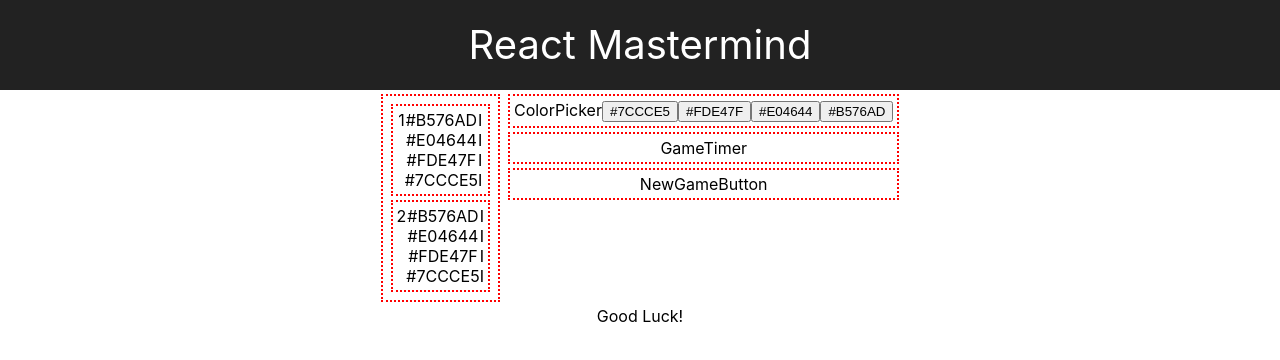
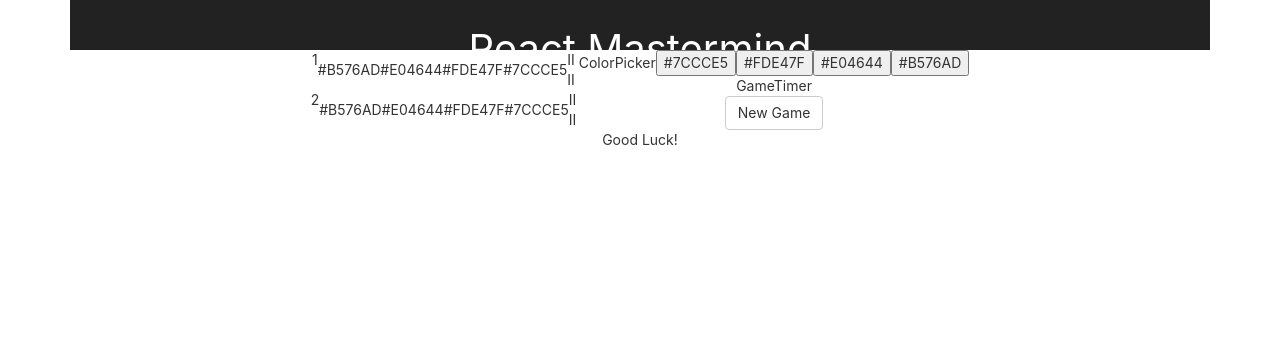
Before and after one commit to jlee8020/react-mastermind, a React (Create React App) app: page / in a window 1280 px wide. Shown: the top 360 px of the page. Built offline with nearby package versions, Linux system fonts and the light colour scheme.

Commit message:
add new game button, guesspegs styling

```diff
--- a/public/index.html
+++ b/public/index.html
@@ -15,6 +15,8 @@
       user's mobile device or desktop. See https://developers.google.com/web/fundamentals/web-app-manifest/
     -->
     <link rel="manifest" href="%PUBLIC_URL%/manifest.json" />
+    <link rel="stylesheet" href="https://maxcdn.bootstrapcdn.com/bootstrap/3.3.7/css/bootstrap.min.css" integrity="sha384-BVYiiSIFeK1dGmJRAkycuHAHRg32OmUcww7on3RYdg4Va+PmSTsz/K68vbdEjh4u" crossorigin="anonymous">
+
     <!--
       Notice the use of %PUBLIC_URL% in the tags above.
       It will be replaced with the URL of the `public` folder during the build.
@@ -24,9 +26,9 @@
       work correctly both with client-side routing and a non-root public URL.
       Learn how to configure a non-root public URL by running `npm run build`.
     -->
-    <title>React App</title>
+    <title>React Mastermind App</title>
   </head>
-  <body>
+  <body class="container">
     <noscript>You need to enable JavaScript to run this app.</noscript>
     <div id="root"></div>
     <!--
--- a/src/App.css
+++ b/src/App.css
@@ -1,5 +1,6 @@
 .App {
     text-align: center;
+    flex-direction: column;
   }
 
   .App-header {
--- /dev/null
+++ b/src/components/GuessPegs/GuessPegs.css
@@ -0,0 +1,8 @@
+.GuessPegs {
+    display: flex;
+    flex-direction: row; /* FYI, 'row' is the default */
+    flex-wrap: nowrap;   /* FYI, 'nowrap' is the default */
+    /* below is a shortcut for the above two declarations */
+    /* flex-flow: row nowrap; */
+    align-items: center;
+  }
--- a/src/components/GuessPegs/GuessPegs.jsx
+++ b/src/components/GuessPegs/GuessPegs.jsx
@@ -1,8 +1,9 @@
 import React from 'react';
 import GuessPeg from '../GuessPeg/GuessPeg';
+import './GuessPegs.css'
 
 const GuessPegs = (props) => (
-  <div>
+  <div className="GuessPegs">
     <GuessPeg color={props.colors[props.code[0]]} />
     <GuessPeg color={props.colors[props.code[1]]} />
     <GuessPeg color={props.colors[props.code[2]]} />
--- /dev/null
+++ b/src/components/GuessScore/GuessScore.css
@@ -0,0 +1,9 @@
+.GuessScore {
+    display: flex;
+    flex-direction: row; /* FYI, 'row' is the default */
+    flex-wrap: wrap;   /* FYI, 'nowrap' is the default */
+    /* below is a shortcut for the above two declarations */
+    /* flex-flow: row nowrap; */
+    align-items: center;
+    width: 10px;
+  }
--- a/src/components/GuessScore/GuessScore.jsx
+++ b/src/components/GuessScore/GuessScore.jsx
@@ -1,10 +1,11 @@
 import React from 'react';
+import './GuessScore.css'
 
 const GuessScore = ({ score }) => {
   let scores = ('P'.repeat(score.perfect) + 'A'.repeat(score.almost) +
     'I'.repeat(4 - score.perfect - score.almost)).split('');
   return (
-    <div>
+    <div className="GuessScore">
       {scores.map((score, idx) => <div key={idx}>{score}</div>)}
     </div>
   );
--- a/src/components/NewGameButton/NewGameButton.jsx
+++ b/src/components/NewGameButton/NewGameButton.jsx
@@ -1,9 +1,9 @@
 import React from 'react';
 
 const NewGameButton = (props) => (
-    <div className='component'>
-        NewGameButton
-    </div>
+    <button className={"btn btn-default"}>
+      New Game
+    </button>
 );
 
 export default NewGameButton;
--- a/src/index.css
+++ b/src/index.css
@@ -12,13 +12,17 @@ code {
     monospace;
 }
 
-.component {
+/* .component {
   border: 2px dotted red;
   margin: 4px;
   padding: 4px;
-}
+} */
 
 .flex-h {
   display: flex;
   justify-content: center;
 }
+
+button:focus, .btn:focus {
+  outline: none;
+}
```
